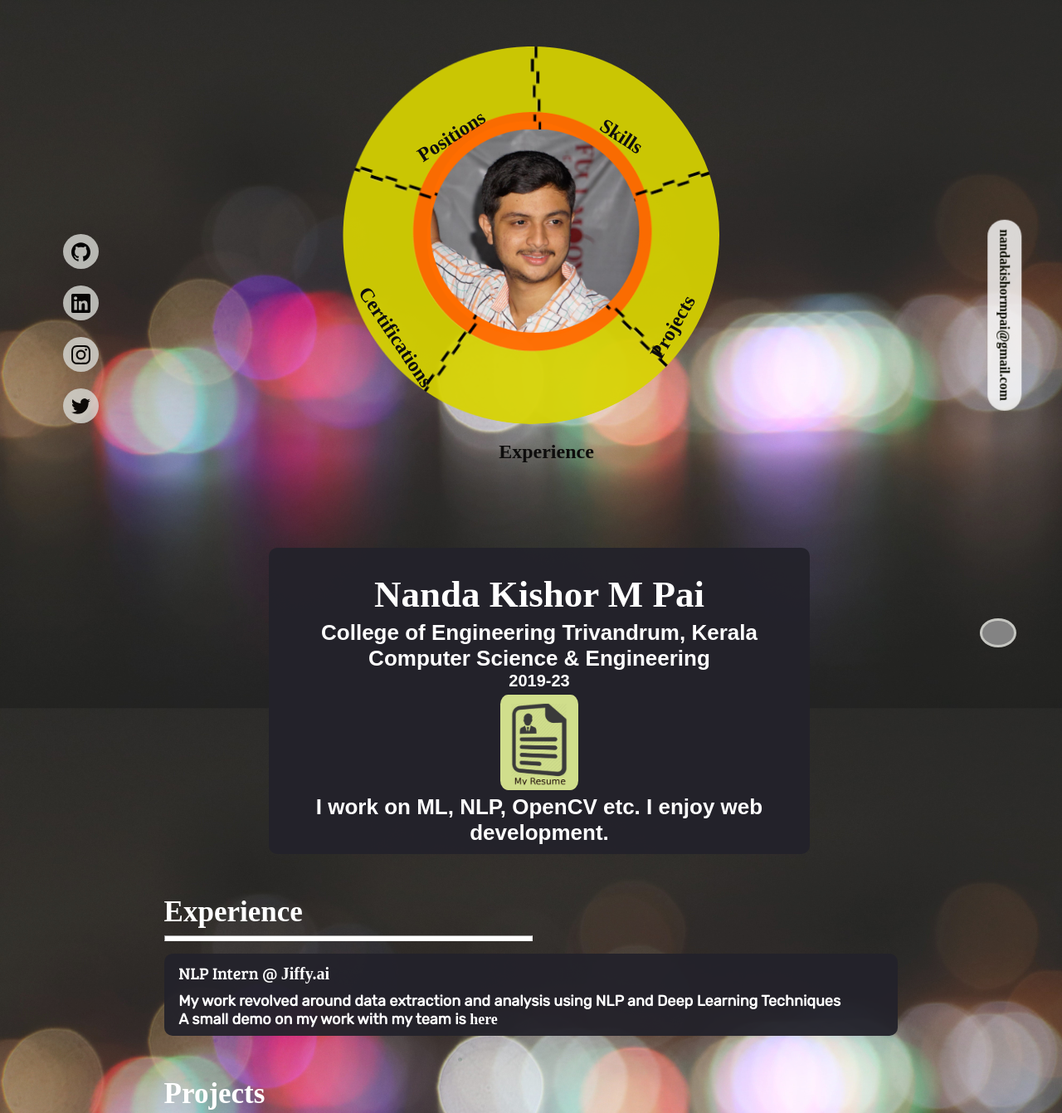
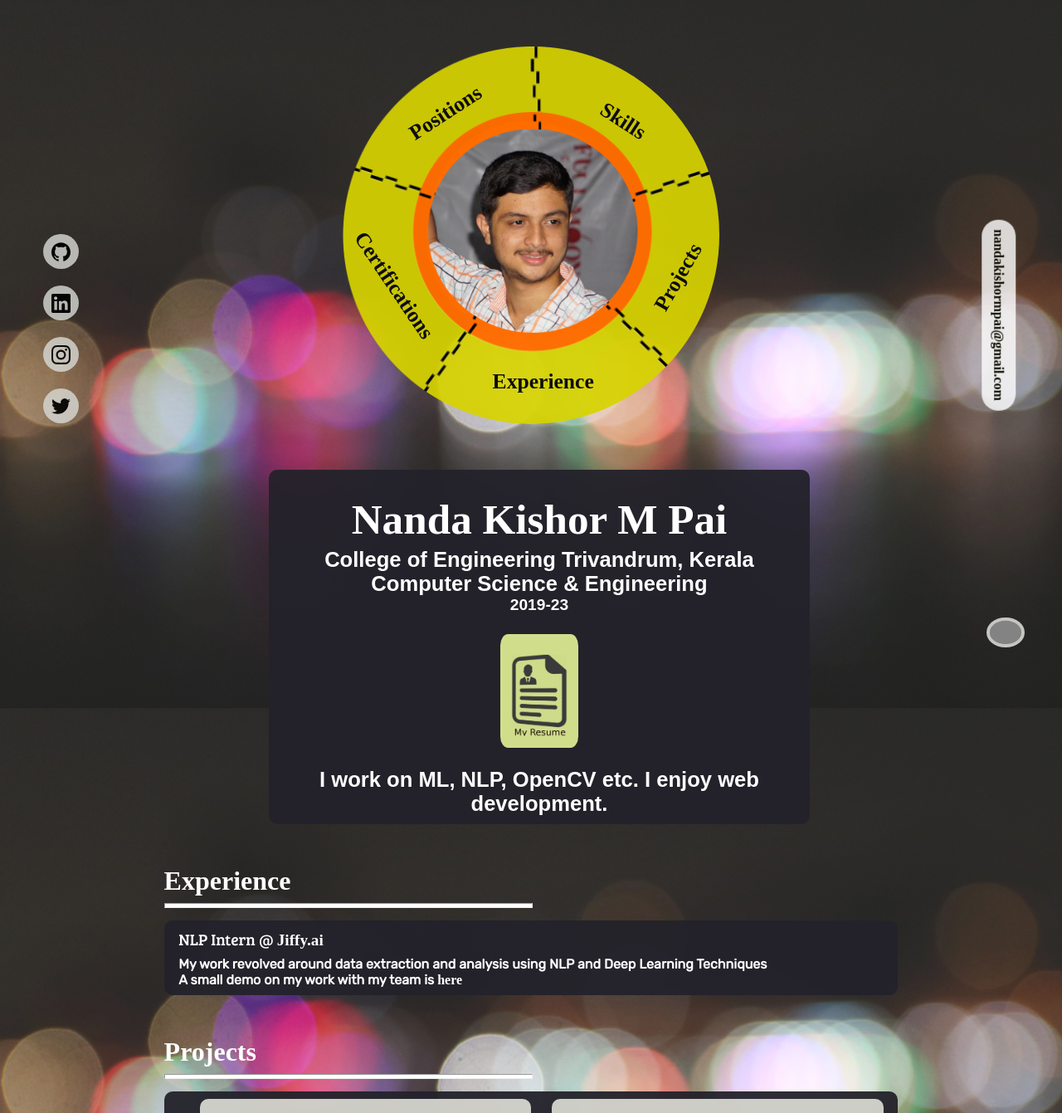
Before and after one commit to nandakishormpai/nandakishormpai.github.io, a Django app: page / in a window 1280 px wide. Shown: the top 1341 px of the page at 83% size. Run offline with Django 3.2, Linux system fonts and the light colour scheme; some web fonts are replaced; grey boxes are pictures that could not be loaded.

Commit message:
i discovered vh and vw

```diff
--- a/nmpaiweb/static/main.css
+++ b/nmpaiweb/static/main.css
@@ -29,7 +29,7 @@ hr{
     width: 50%;
     text-align:left;
     margin-left: 0px;
-    height: 5px;
+    height: 0.5vh;
     color: yellow;
     background-color: white;
 }
@@ -44,7 +44,7 @@ a, a:hover, a:focus, a:active {
 .email_link{
     position: fixed;
     transform:rotate(90deg);
-    right: -45px;
+    right: -3vw;
     bottom: 50%;
     display: flex;
     color: rgb(12, 14, 2);
@@ -62,7 +62,7 @@ a, a:hover, a:focus, a:active {
     display: flex;
     flex-direction: column;
     position: fixed;
-    left: 75px;
+    left: 4vw;
     bottom: 35%;
     width: 2%;
 
@@ -89,9 +89,9 @@ a, a:hover, a:focus, a:active {
 
 .go_up{
     bottom: 20px;
-    right: 55px;
+    right: 3.5vw;
     position: fixed;
-    padding: 3px;
+    padding:0.3vw;
     width: 3%;
     border-radius: 50%;
     background-color: rgb(240, 241, 234);
@@ -106,33 +106,36 @@ a, a:hover, a:focus, a:active {
 .profile_sun{
     position: relative;
     width:40%;
-    height: 600px;
     margin: 30px 30% ;
     margin-bottom: 30px;
+    padding-top: 40%;
 }
 .profile_pic{
     position: absolute;
     width: 90%;
-    margin: 5%;
+    top: 5%;
+    bottom: 5%;
+    right: 5%;
+    left:5%;
     border-radius: 100%;
 }
 .profile_centre{
     position: absolute;
     width: 50%;
-    margin-top: 25%;
-    margin-left: 26%;
+    top: 25%;
+    left: 25.5%;
 }
 .profile_centre:hover{
     border-radius: 100%;
-    box-shadow: -7px 7px rgba(14, 13, 13, 0.75);
+    box-shadow: -0.4vw 0.4vw rgba(14, 13, 13, 0.75);
 
 }
 .top_left_menu{
     transform:rotate(-33deg);
     color: rgb(14, 13, 13);
     position: absolute;
-    top: 20%;
-    left:22%;
+    top: 18%;
+    left:20%;
 
 
 }
@@ -149,7 +152,7 @@ a, a:hover, a:focus, a:active {
     color: rgb(14, 13, 13);
     position: absolute;
     bottom: 35%;
-    left:4%;
+    left:2.5%;
 
 }
 .bottom_right_menu{
@@ -157,7 +160,7 @@ a, a:hover, a:focus, a:active {
     color: rgb(14, 13, 13);
     position: absolute;
     bottom: 37%;
-    right:8%;
+    right:6%;
 
 }
 .bottom_menu{
@@ -169,6 +172,7 @@ a, a:hover, a:focus, a:active {
 }
 .pro_menu{
     font-size: 24px;
+    font-size: 2vw;
 }
 .personal_info{
     display: flex;
@@ -193,21 +197,21 @@ a, a:hover, a:focus, a:active {
 }
 
 .my_name{
-    font-size: 45px;
+    font-size: 4vw;
     font-family: 'Expletus Sans', cursive;
     margin-bottom: 5px;
 }
 .college,.branch{
-    font-size: 26px;
+    font-size: 2vw;
     font-family: 'Hind Guntur', sans-serif;
 }
 .year{
-    font-size: 20px;
+    font-size:1.5vw;
     font-family: 'Hind Guntur', sans-serif;
 }
 .resume{
-    margin-top: 5px;
-    margin-bottom: 5px;
+    margin-top: 3vh;
+    margin-bottom: 3vh;
     margin-left: 42.5%;
     width:15%;
     background-color: rgba(228, 243, 151, 0.9);
@@ -222,7 +226,8 @@ a, a:hover, a:focus, a:active {
 
 .resume_logo{
     width:80%;
-    margin-top: 10px;
+    margin-top: 3vh;
+    margin-bottom: 1vh;
 }
 
 .sub_sections{
@@ -232,7 +237,7 @@ a, a:hover, a:focus, a:active {
 }
 
 .sec_head{
-    font-size: 35px;
+    font-size: 2.5vw;
     font-family: 'Expletus Sans', cursive;
     font-style: normal;
     font-weight: bold;
@@ -250,7 +255,7 @@ a, a:hover, a:focus, a:active {
 
 
 .sub_head{
-    font-size: 20px;
+    font-size: 1.5vw;
     margin-bottom: 1%;
     font-family: 'Bree Serif', serif;
     font-weight: 550;
@@ -261,7 +266,7 @@ a, a:hover, a:focus, a:active {
 
 .sub_desc,.sub_demo{
     font-family:'Rubik', sans-serif;
-    font-size: 18px;
+    font-size: 1.25vw;
     font-weight: 600;
 }
 
--- a/nmpaiweb/templates/main.html
+++ b/nmpaiweb/templates/main.html
@@ -13,9 +13,10 @@
     <!-- <script src='main.js'></script> -->
 </head>
 <body class="bg">
-    <div class="profile_sun">
+    <a id="top">
+    <div class="profile_sun"></a>
         <a id="top">
-        <img src="{% static 'images/pro_sun.png' %}" alt="Profile" class ="profile_pic" ></a>
+        <img src="{% static 'images/pro_sun.png' %}" alt="Profile" class ="profile_pic" >
         <a href ="https://github.com/nandakishormpai2001" target="_blank"><img src="{% static 'images/profile.png' %}" alt="Profile" class ="profile_centre"></a>
         <div class="top_left_menu pro_menu"><a href="#positions">Positions</a></div>
         <div class="top_right_menu pro_menu"><a href="#skills">Skills</a></div>
```
Also changed, not shown: other parts of nmpaiweb/static/main.css (+5 -3 lines).
